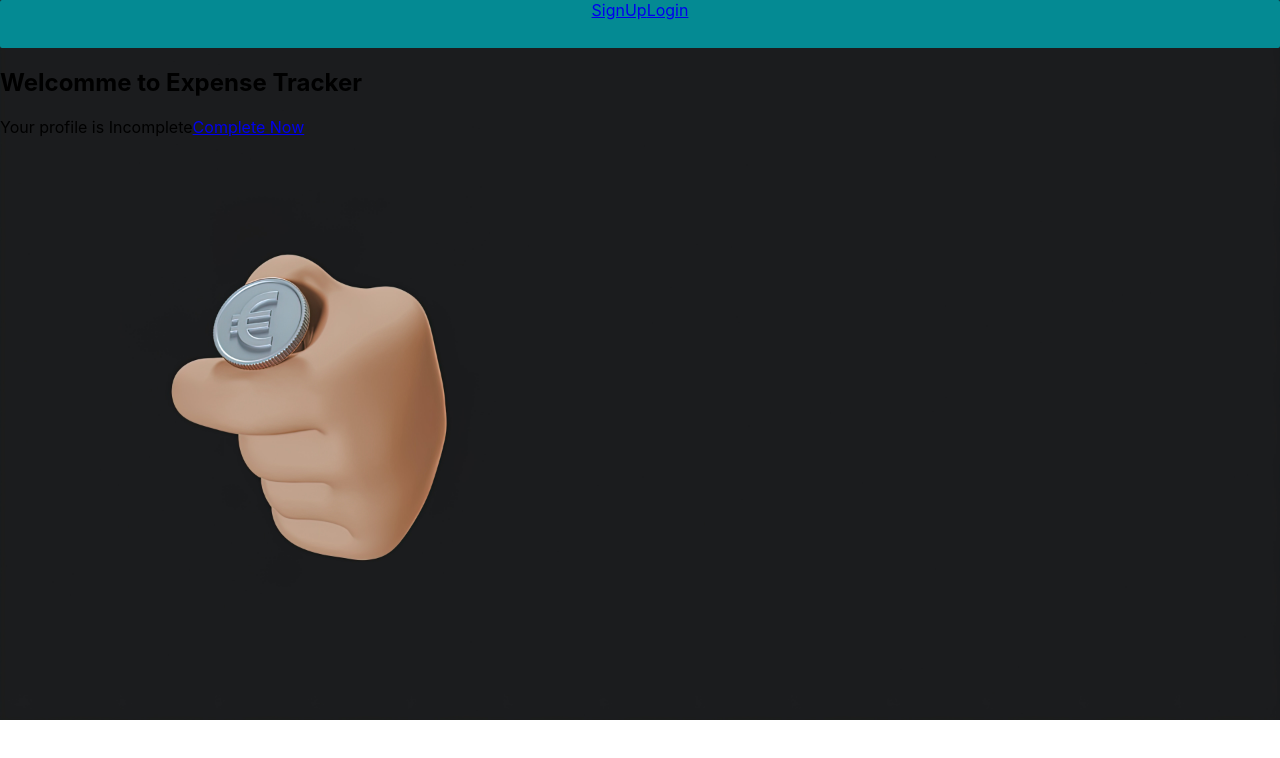
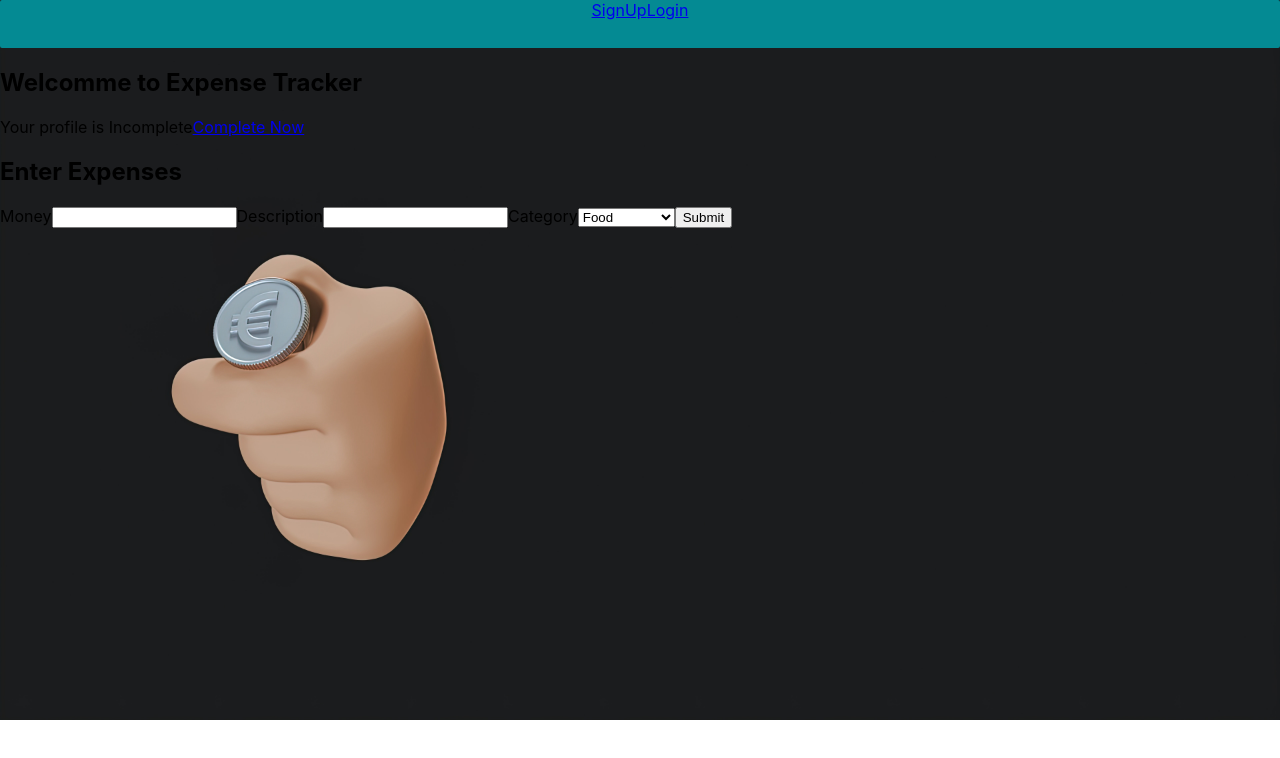
Before and after one commit to Pavan0409/expense-tracker, a React (Create React App) app: page /welcome in a window 1280 px wide. Shown: the top 758 px of the page. Built offline with nearby package versions, Linux system fonts and the light colour scheme.

Commit message:
Adding Expense form page

```diff
--- /dev/null
+++ b/src/components/Expenses/Expenses.js
@@ -0,0 +1,68 @@
+import React, { useRef, useState } from "react";
+
+const Expenses = () => {
+  const dummyExpense = [
+    {
+      money: "100",
+      description: "For health and school",
+      category: "others",
+    },
+  ];
+  const [expense, setExpense] = useState(dummyExpense);
+
+  const inputExpenseMoneyRef = useRef();
+  const inputExpenseDescriptionRef = useRef();
+  const inputExpenseCategoryRef = useRef();
+
+  const expenseSubmitHandler = (event) => {
+    event.preventDefault();
+
+    const enteredExpenseMoney = inputExpenseMoneyRef.current.value;
+    const enteredExpenseDescription = inputExpenseDescriptionRef.current.value;
+    const enteredExpenseCategory = inputExpenseCategoryRef.current.value;
+
+    setExpense((prevState) => {
+      return [
+        {
+          money: enteredExpenseMoney,
+          description: enteredExpenseDescription,
+          category: enteredExpenseCategory,
+        },
+        ...prevState,
+      ];
+    });
+    inputExpenseMoneyRef.current.value = "";
+    inputExpenseDescriptionRef.current.value = "";
+    inputExpenseCategoryRef.current.value = "";
+  };
+
+  return (
+    <div>
+      <h2>Enter Expenses</h2>
+      <form onSubmit={expenseSubmitHandler}>
+        <label htmlFor="expenseMoney">Money</label>
+        <input id="expenseMoney" type="text" ref={inputExpenseMoneyRef} />
+        <label htmlFor="expenseDescription">Description</label>
+        <input
+          id="expenseDescription"
+          type="text"
+          ref={inputExpenseDescriptionRef}
+        />
+        <label htmlFor="expenseCategory">Category</label>
+        <select
+          name="Category"
+          id="expenseCategory"
+          ref={inputExpenseCategoryRef}
+        >
+          <option value="food">Food</option>
+          <option value="travel">Travel</option>
+          <option value="home decor">Home Decor</option>
+          <option value="others">Others</option>
+        </select>
+        <button type="submit">Submit</button>
+      </form>
+    </div>
+  );
+};
+
+export default Expenses;
--- a/src/components/Pages/CreatingPasscode/PasscodeReset.js
+++ b/src/components/Pages/CreatingPasscode/PasscodeReset.js
@@ -1,8 +1,9 @@
-import React, {useRef} from "react";
+import React, { useRef } from "react";
+import { useNavigate } from "react-router-dom";
 
 const PasscodeReset = () => {
   const inputResetEmailRef = useRef();
-
+  const navigate = useNavigate();
   const resetHandler = (event) => {
     event.preventDefault();
 
@@ -30,12 +31,19 @@ const PasscodeReset = () => {
             throw new Error(data.error.message);
           });
         }
+      })
+      .then((data) => {
+        console.log(data);
+        navigate("/login");
+      })
+      .catch((err) => {
+        alert(err);
       });
   };
   return (
     <div>
       <h2>Enter the email with which you registered</h2>
-      <input type="email" placeholder="Email" ref={inputResetEmailRef} />
+      <input type="email" placeholder="Email" required ref={inputResetEmailRef} />
       <button type="submit" onClick={resetHandler}>
         Send Link
       </button>
--- a/src/components/Welcome.js
+++ b/src/components/Welcome.js
@@ -1,5 +1,6 @@
 import React from "react";
 import { Link } from "react-router-dom";
+import Expenses from "./Expenses/Expenses";
 
 const Welcome = () => {
   return (
@@ -8,6 +9,7 @@ const Welcome = () => {
       <h2>Welcomme to Expense Tracker</h2>
     </div>
     <p>Your profile is Incomplete<Link to="/completeprofile">Complete Now</Link></p>
+    <Expenses />
     </>
   );
 };
```
